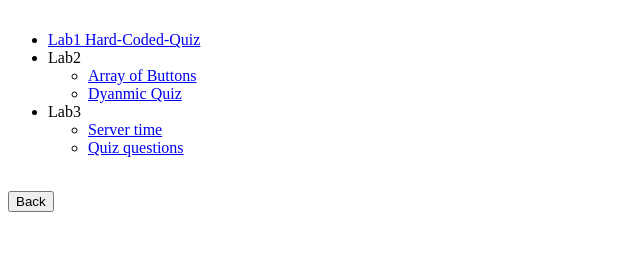
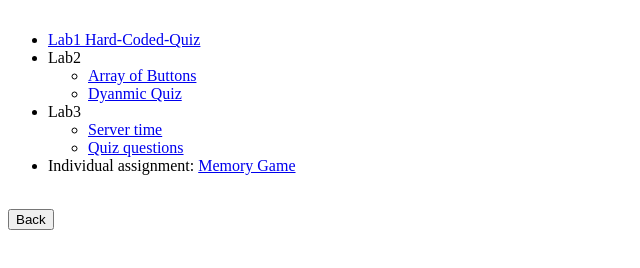
Before and after one commit to aiglesias123/aiglesiasite, a plain HTML site: page website/COMP4537/COMP4537.html in a window 1280 px wide. Shown: the part 88-356 px from the top of the page, without its empty margins (0-640 px from the left). Drawn offline with Linux system fonts and the light colour scheme.

Commit message:
memory game frame

```diff
--- a/website/COMP4537/COMP4537.html
+++ b/website/COMP4537/COMP4537.html
@@ -16,6 +16,9 @@
             <li><a href="labs/3/serverTime/index.html">Server time</a></li>
             <li><a href="labs/3/quizQuestions/index.html">Quiz questions</a></li>
         </ul></li>
+        <li>Individual assignment:
+            <a href="memoryGame/index.html">Memory Game</a>
+        </li>
     </ul>
     <br>
     <a href="../index.html"><input type="button" value="Back"></a>
```
Also changed, not shown: website/COMP4537/memoryGame/index.html (added, +8 -0 lines).
